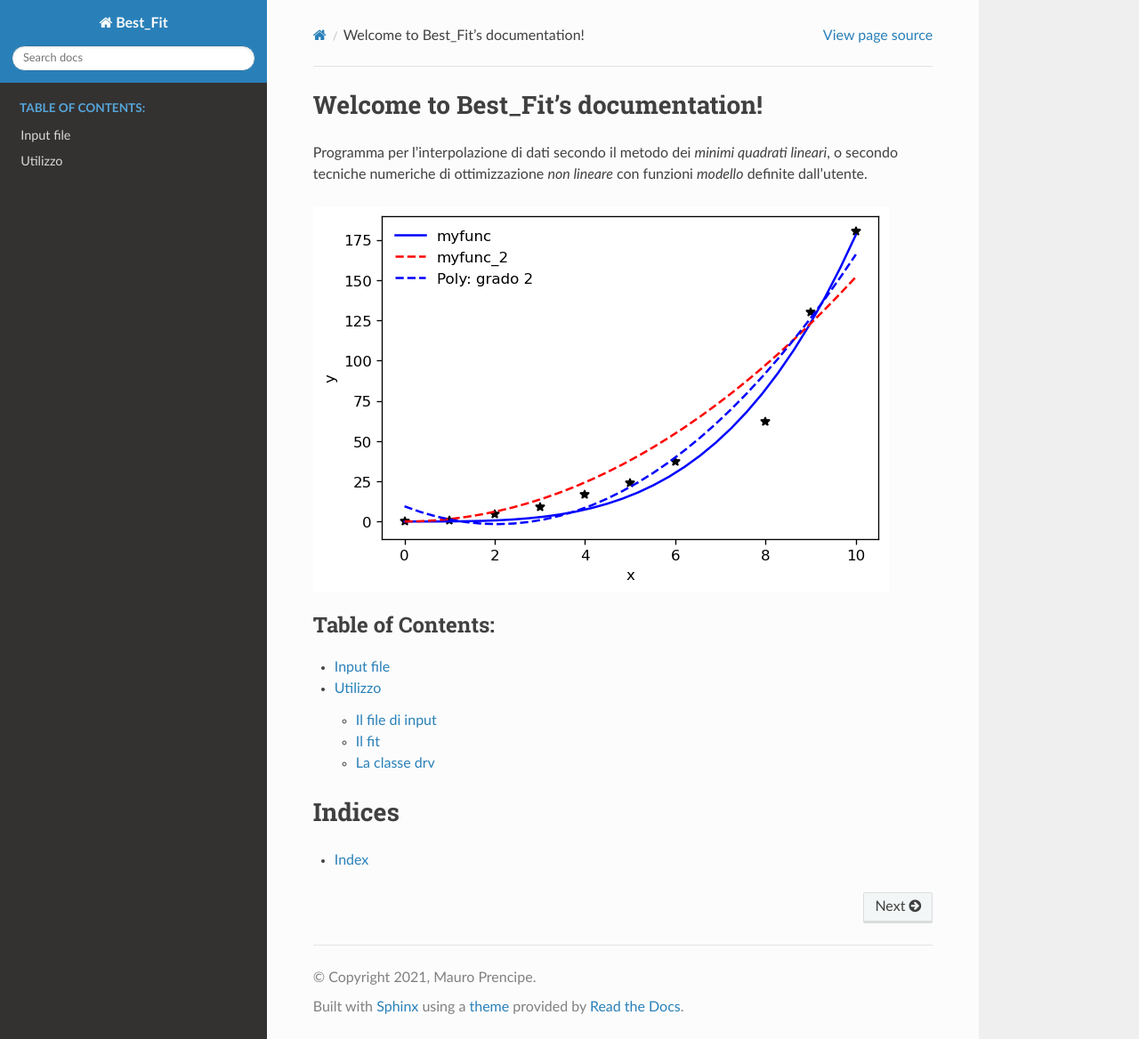
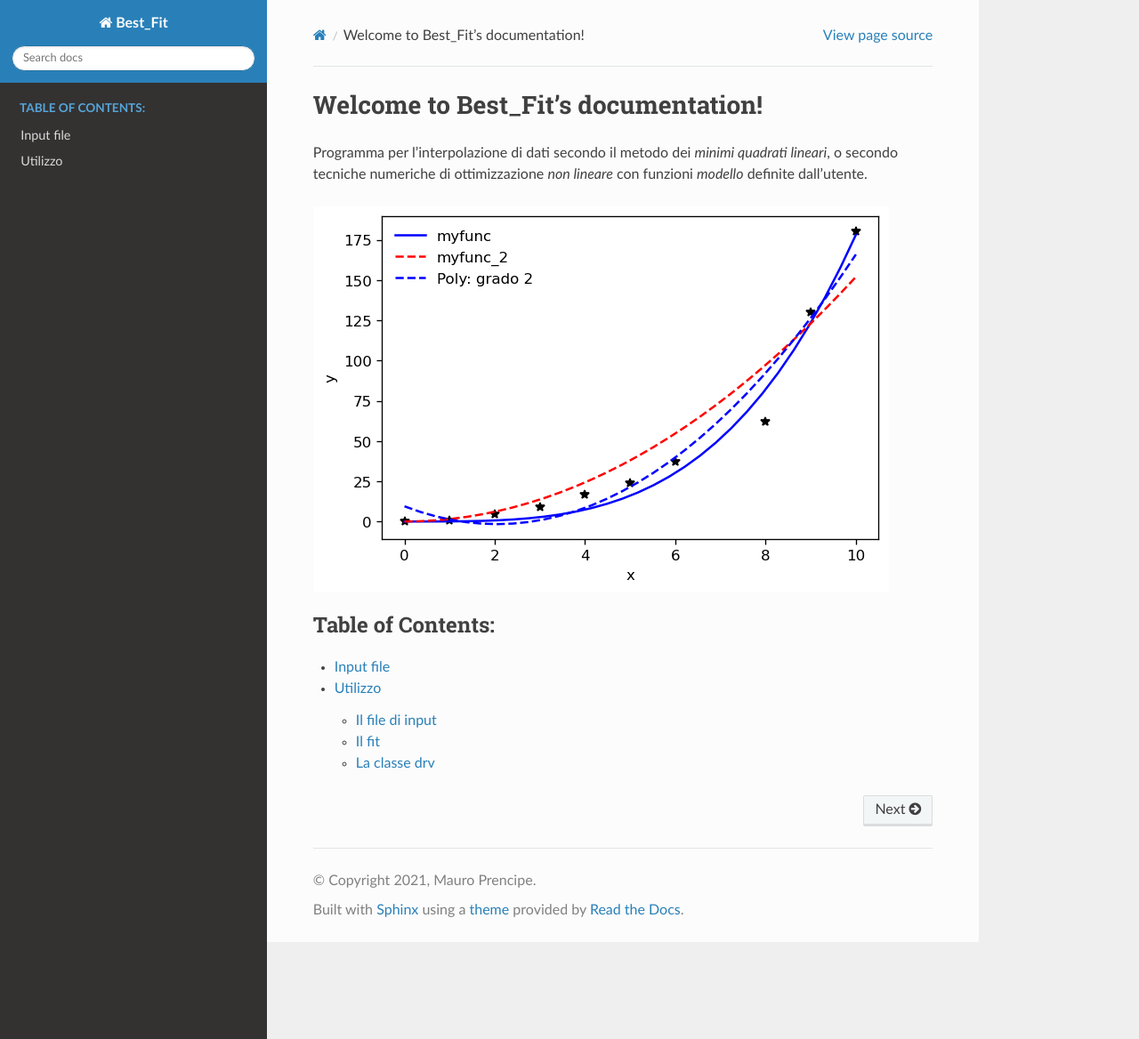
Before and after one commit to Mauro-Prencipe/Best_Fit, a Sphinx documentation site: the page built from docs/index.rst, in a window 1280 px wide and 1168 px high. Shown: the whole window at 89% size. Built offline with Sphinx 7.4.7 and the Read the Docs theme 2.0.0, drawn with Linux system fonts in a browser that asks for light colours.

Commit message:
Update index.rst

```diff
--- a/docs/index.rst
+++ b/docs/index.rst
@@ -18,8 +18,3 @@ di ottimizzazione *non lineare* con funzioni *modello* definite dall'utente.
 
    files
    usage
-
-Indices
-=======
-
-* :ref:`genindex`
```
